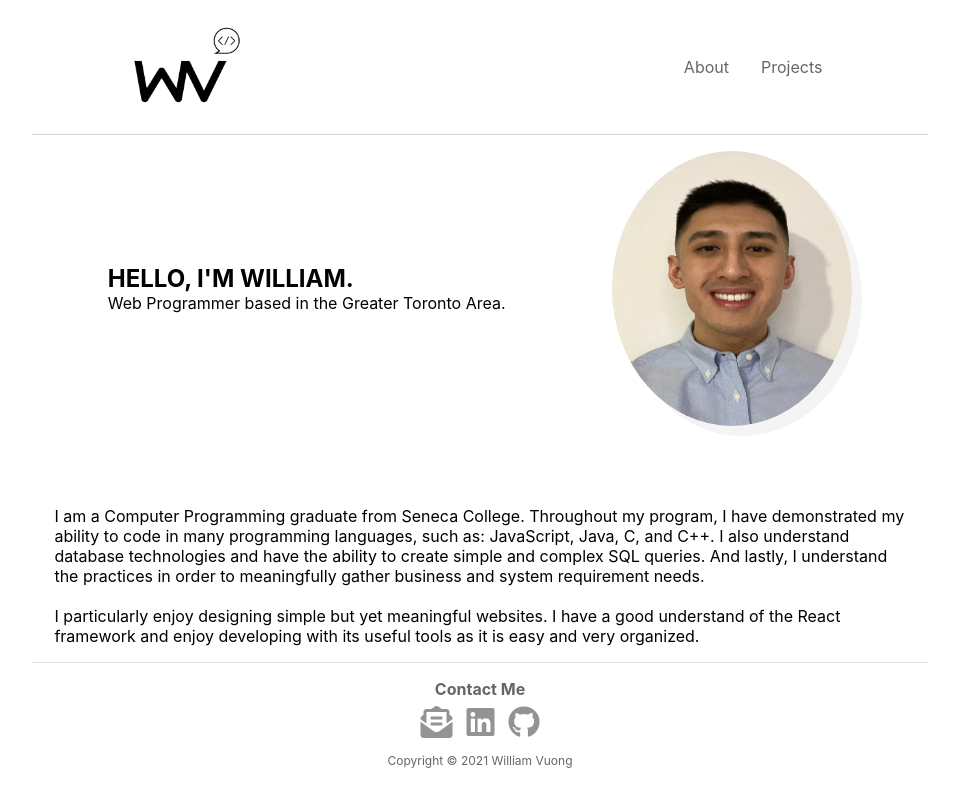
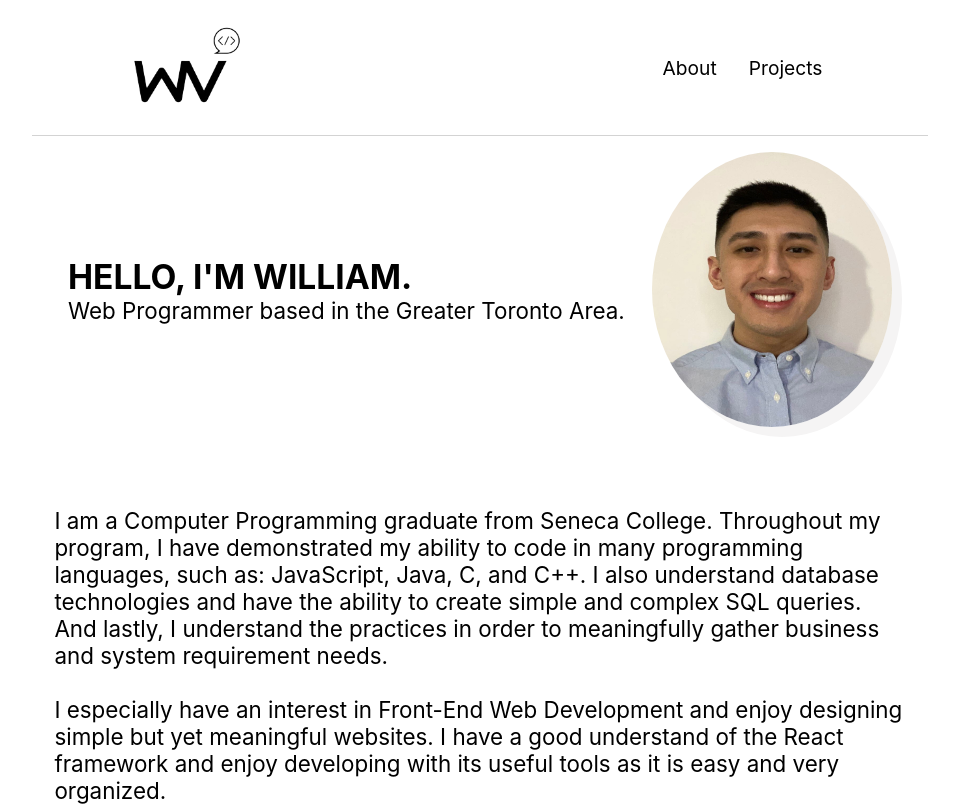
Before and after one commit to willvuong/react-portfolio-app, a React (Create React App) app: page / in a window 1280 px wide. Shown: the top 806 px of the page, without its empty margins (160-1119 px from the left). Built offline with nearby package versions, Linux system fonts and the light colour scheme.

Commit message:
font size and resp menu

```diff
--- a/src/components/Home.js
+++ b/src/components/Home.js
@@ -27,9 +27,10 @@ const Home = () => {
                 <br />
 
                 <p>
-                    I particularly enjoy designing simple but yet meaningful websites.
-                    I have a good understand of the React framework and enjoy developing
-                    with its useful tools as it is easy and very organized.
+                    I especially have an interest in Front-End Web Development and enjoy
+                    designing simple but yet meaningful websites. I have a good understand of
+                    the React framework and enjoy developing with its useful tools as it is easy
+                    and very organized.
                 </p>
 
             </div>
--- a/src/index.css
+++ b/src/index.css
@@ -25,6 +25,9 @@ body {
   }
 }
 
+/* 768px = tablet width */
+/* transform: scale(1.03); enlarge element*/
+
 /******************************* HEADER *******************************/
 .Header {
   width: 100%;
@@ -35,6 +38,7 @@ body {
   overflow: hidden;
   border-bottom: 1px solid lightgray;
   margin-bottom: 1rem;
+  font-size: 1.2rem;
 }
 
 .navbar {
@@ -61,39 +65,57 @@ body {
 #navLinks li a { /* <Link /> in Navigation.js comes out as a tag within the dom (refer to in dev tools on chrome) */
   text-decoration: none; /* removes underlined links */
   color: black;
-  opacity: 0.6;
+  opacity: 1;
 }
 
 #navLinks li a:hover {
-  opacity: 1;
+  opacity: 0.6;
+  transition: 0.3s ease-in-out;
 }
 
 .navActive {
   border-top: 1.5px black solid;
-  opacity: 1;
-  /* transform: scale(1.03); */
 }
 
+/******************* hamburger menu *******************/
 .MenuButton {
   display: none;
 }
-
-/******************* hamburger menu *******************/
 .NavigationResponsive {
   display: none;
+  height: 100vh;
+  width: 100%;
+  left: 0;
+  text-align: center;
+  animation: fadeInContent 0.5s;
+  position: absolute;
+  background: white;
+  z-index: 1;
+}
+
+#navLinksResponsive {
+  top: 20%;
+  position: relative;
 }
 
 #navLinksResponsive li {
   list-style-type: none;
   padding: 1rem;
+  font-size: 4rem;
 }
 
 #navLinksResponsive li a {
   text-decoration: none;
   color: black;
+  opacity: 0.6;
 }
 
-@media only screen and (max-width:1008px) { /* 768px = tablet width */
+#navLinksResponsive li a:hover {
+  opacity: 1;
+  transition: 0.3s ease-in-out;
+}
+
+@media only screen and (max-width:1008px) {
   .MenuButton {
     display:block;
   }
@@ -104,24 +126,6 @@ body {
 
   .NavigationResponsive {
     display: block;
-    text-align: center;
-    animation: fadeInContent 2s;
-    /* position: fixed;
-    background-color: rgba(220, 220, 220, 0.96) ;
-    box-shadow: 0 16px 24px 2px rgba(0, 0, 0, 0.14);
-    left: 0;
-    width: 100%;
-    transition: max-height 0.2s ease-out; */
-    /* transform: translateY(-10px);
-    transition: all 0.4 ease; */
-    /* justify-content: center;
-    background-color: green;
-    position: fixed;
-    box-sizing: border-box;
-    height: 100%;
-    width: 200px;
-    right: 0;
-    top: 10; */
   }
 }
 
@@ -134,6 +138,7 @@ body {
 .Home {
   width: 95%;
   animation: fadeInContent 1s;
+  font-size: 1.4rem;
 }
 
 .description {
@@ -160,6 +165,7 @@ body {
 .About {
   width: 95%;
   animation: fadeInContent 1s;
+  font-size: 1.4rem;
 }
 .AboutItems {
   /* border: 1px solid red; */
@@ -176,14 +182,14 @@ body {
 
 .resume {
   text-align: center;
-  padding: 1rem;
+  padding: 2rem;
 }
 
 .resume a {
   text-decoration: none;
   color: black;
   opacity: 0.7;
-  font-size: 1.2rem;
+  font-size: 2.2rem;
 }
 
 .resume a:hover {
@@ -203,6 +209,10 @@ body {
   width: 50%;
   display: inline-block;
   overflow: hidden;
+}
+
+.ProjectsItems h3 {
+  font-size: 1.4rem;
 }
 
 .projectImgContainer {
@@ -252,7 +262,7 @@ body {
 
 .projectLinks a:hover {
   opacity: 0.6;
-  transition: 0.3s ease-in-out ;
+  transition: 0.3s ease-in-out;
 }
 
 .projectImgContainer:hover > .overlay {
@@ -319,6 +329,7 @@ body {
   text-align: center;
   padding: 1rem;
   opacity: 0.6;
+  font-size: 1.2rem;
 }
 
 #contactLinks {
```
